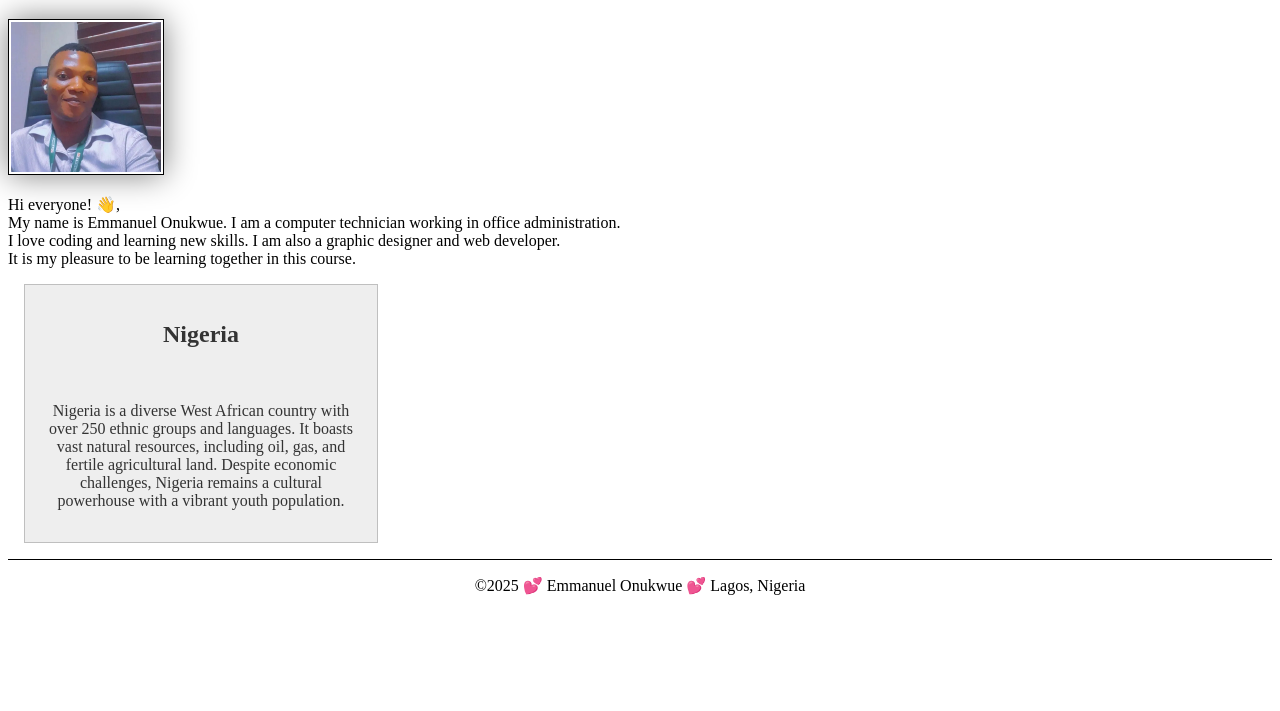
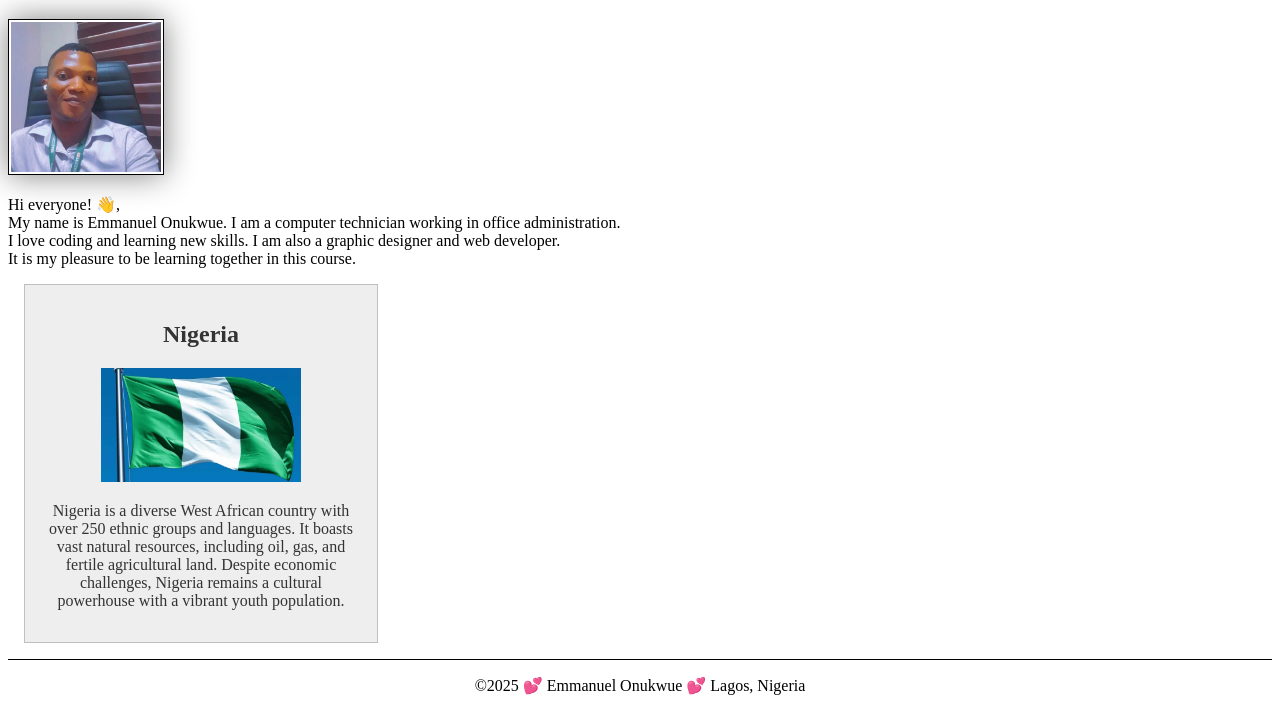
Before and after one commit to Emmaonukwue/wdd130, a plain HTML site: page index.html in a window 1280 px wide. Shown: the part 205-916 px from the top of the page. Before the commit the page ends 816 px from the top, so only its background shows below. Drawn offline with Linux system fonts and the light colour scheme.

Commit message:
css updated

```diff
--- a/styles/styles.css
+++ b/styles/styles.css
@@ -41,7 +41,7 @@ aside {
 
 aside img {
     width: 200px;
-    height: 0;
+    height: auto;
 }
 
 footer {
```
